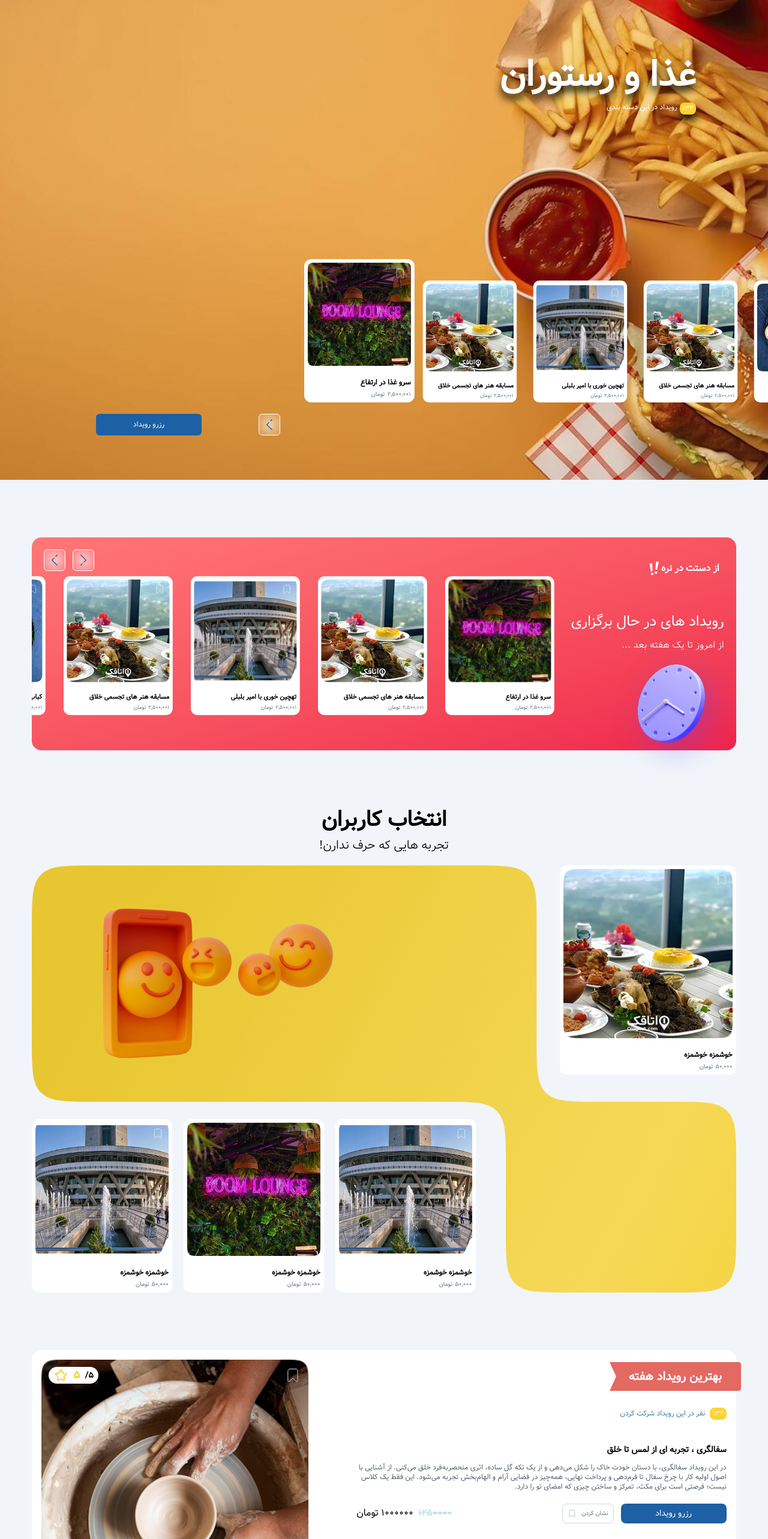
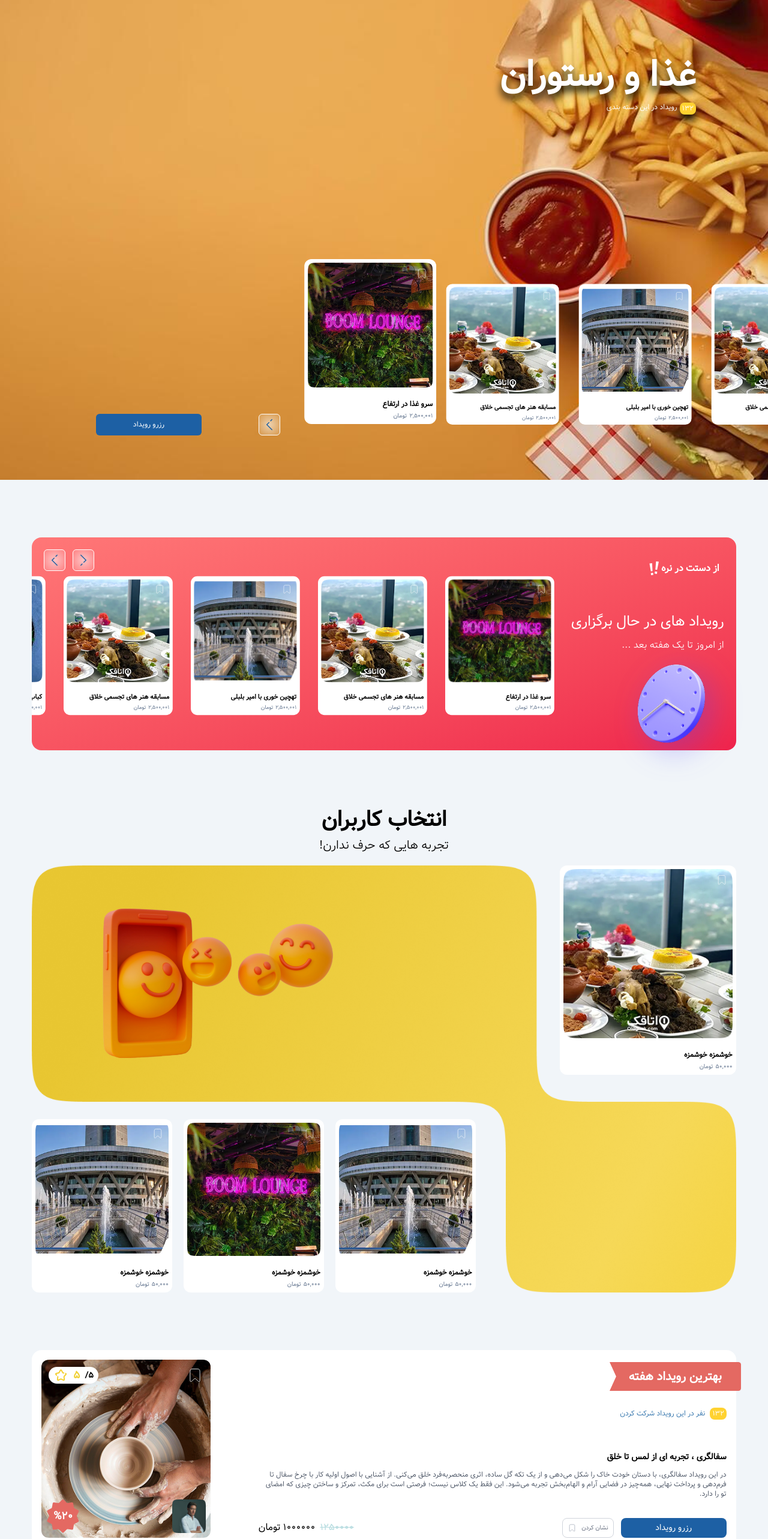
Before and after one commit to MohammadSoleimanikia/assignment, a React (Vite) app: page / in a window 1280 px wide. Shown: the top 2566 px of the page at 60% size. Built offline with nearby package versions, Linux system fonts and the light colour scheme.

Commit message:
fix items position on card

```diff
--- a/src/components/bestEvent/BestEvent.tsx
+++ b/src/components/bestEvent/BestEvent.tsx
@@ -2,7 +2,7 @@ export default function BestEvent() {
     return (
         <div className="w-11/12  lg:9/12 md:flex md:flex-row-reverse rounded-xl md:rounded-2xl p-4 bg-white mx-auto relative  ">
             {/* عکس اصلی + اکشن‌ها */}
-            <div className="relative w-full  mt-10 md:mt-0 aspect-square overflow-hidden rounded-xl ">
+            <div className="relative md:w-3/6  mt-10 md:mt-0 aspect-square overflow-hidden rounded-xl ">
                 <img
                     src="/images/bestEvents/Rectangle 29469.png"
                     className="relative w-full h-full object-cover"
@@ -99,7 +99,7 @@ export default function BestEvent() {
             </div>
 
             {/* card detail */}
-            <div className="mt-5 space-y-3 md:mt-20  lg:pl-20 ">
+            <div className="mt-5 space-y-3 md:flex md:flex-col md:justify-end md:mt-20  lg:pl-20 ">
                 {/* user count */}
                 <div className="flex gap-1 items-baseline">
                     <span className="bg-amber-300 text-white md:text-xs rounded-lg px-1 py-0.5 ml-1">
--- a/src/components/hero/HeroSliderDesktop.tsx
+++ b/src/components/hero/HeroSliderDesktop.tsx
@@ -36,9 +36,9 @@ export default function HeroSliderDesktop() {
                             slidesPerView: 3.3,
                         },
                         1200: {
-                            slidesPerView: 4.2,
+                            slidesPerView: 3.5,
                         },
-                        1600: {
+                        1500: {
                             slidesPerView: 5.2,
                         },
                     }}
```
